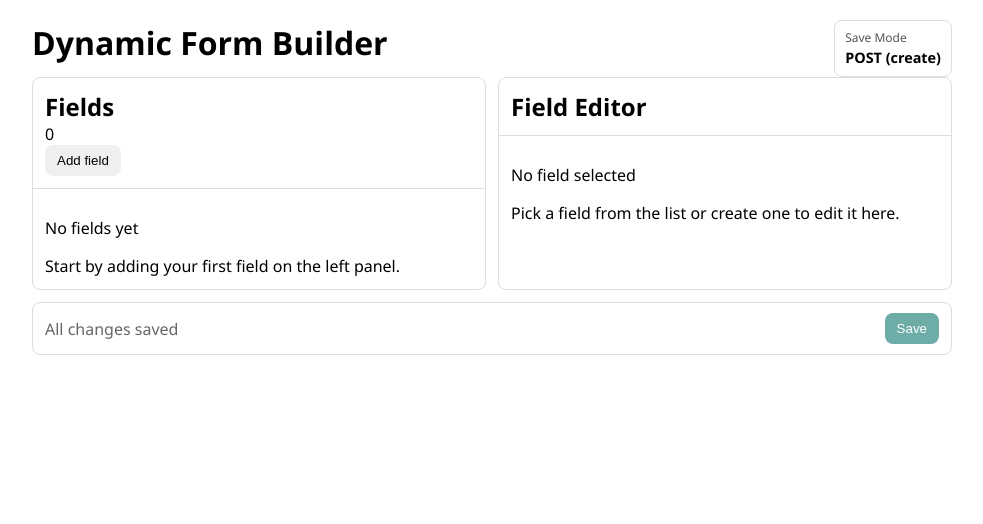
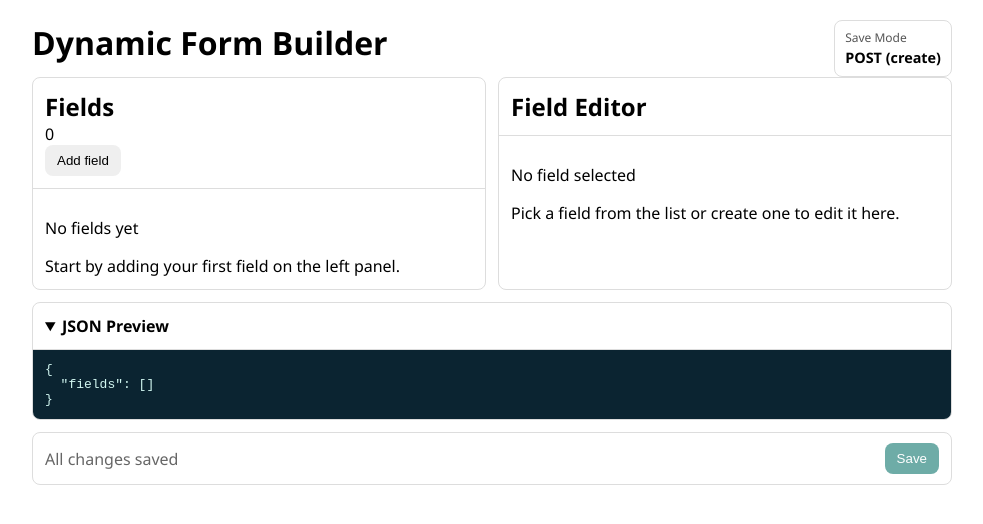
Before and after one commit to Shaimaa-Hammad/form-weaver, a React (Vite) app: page / in a window 1280 px wide. Shown: the top 524 px of the page, without its empty margins (148-1131 px from the left). Built offline with nearby package versions, Linux system fonts and the light colour scheme.

Commit message:
feat: add JSON preview panel

```diff
--- a/src/app/App.tsx
+++ b/src/app/App.tsx
@@ -2,6 +2,7 @@
 
 import { FieldEditor } from '@components/FieldEditor'
 import { FieldsList } from '@components/FieldsList'
+import { JsonPreview } from '@components/JsonPreview'
 import { Toast } from '@components/Toast'
 import type { FieldType } from '@domain/types'
 import { appReducer, initialState } from '@domain/reducer'
@@ -161,6 +162,8 @@
           }}
         />
 
+        <JsonPreview schemaId={state.schemaId} fields={state.fields} />
+
         <div className="action-bar" role="region" aria-label="Form actions">
           <p className={`dirty-state ${state.dirty ? 'is-dirty' : ''}`}>
             {state.dirty ? 'Unsaved changes' : 'All changes saved'}
--- a/src/app/styles.css
+++ b/src/app/styles.css
@@ -135,6 +135,27 @@
   padding: 10px 12px;
 }
 
+.json-card {
+  grid-column: 1 / -1;
+  overflow: hidden;
+}
+
+.json-summary {
+  cursor: pointer;
+  padding: 12px;
+  border-bottom: 1px solid #ddd;
+  font-weight: 600;
+}
+
+.json-output {
+  margin: 0;
+  padding: 12px;
+  max-height: 220px;
+  overflow: auto;
+  color: #d1f6f0;
+  background: #0b2431;
+}
+
 .dirty-state {
   margin: 0;
   color: #666;
--- /dev/null
+++ b/src/components/JsonPreview.tsx
@@ -0,0 +1,19 @@
+import type { Field } from '@domain/types'
+
+interface JsonPreviewProps {
+  schemaId?: string
+  fields: Field[]
+}
+
+export function JsonPreview({ schemaId, fields }: JsonPreviewProps) {
+  const payload = schemaId ? { schemaId, fields } : { fields }
+
+  return (
+    <details className="card json-card" open>
+      <summary className="json-summary">JSON Preview</summary>
+      <pre className="json-output" aria-label="JSON preview">
+        {JSON.stringify(payload, null, 2)}
+      </pre>
+    </details>
+  )
+}
```
